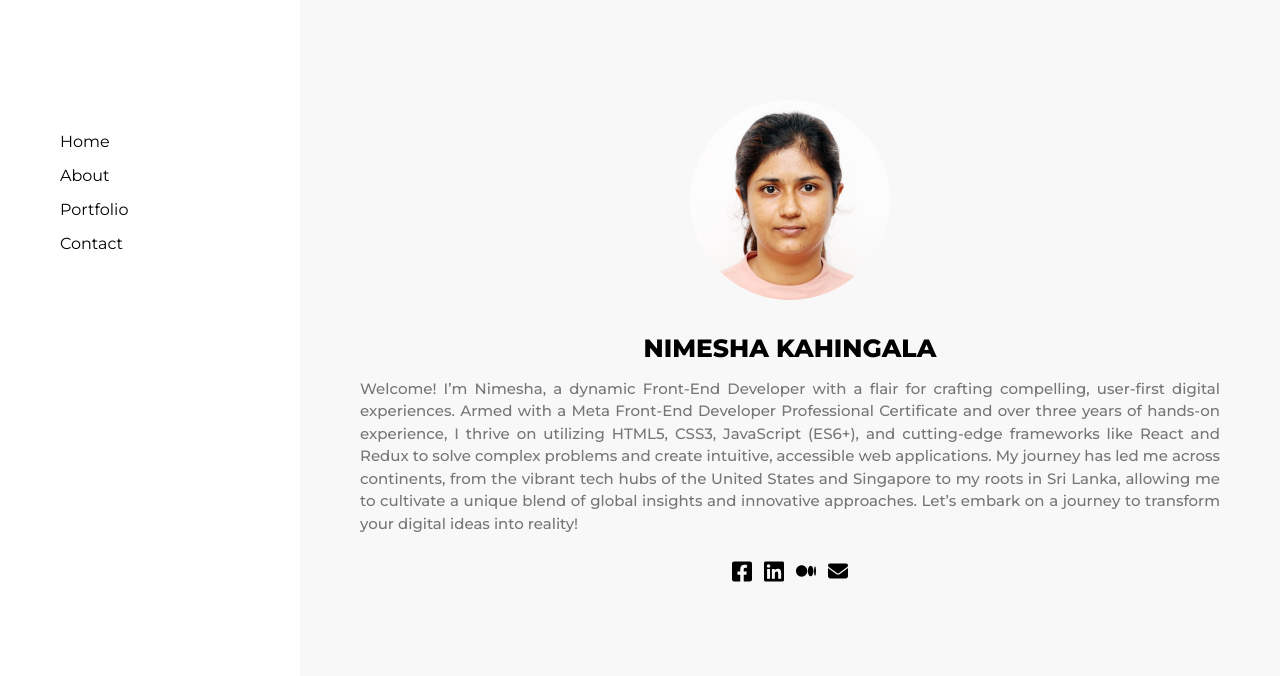
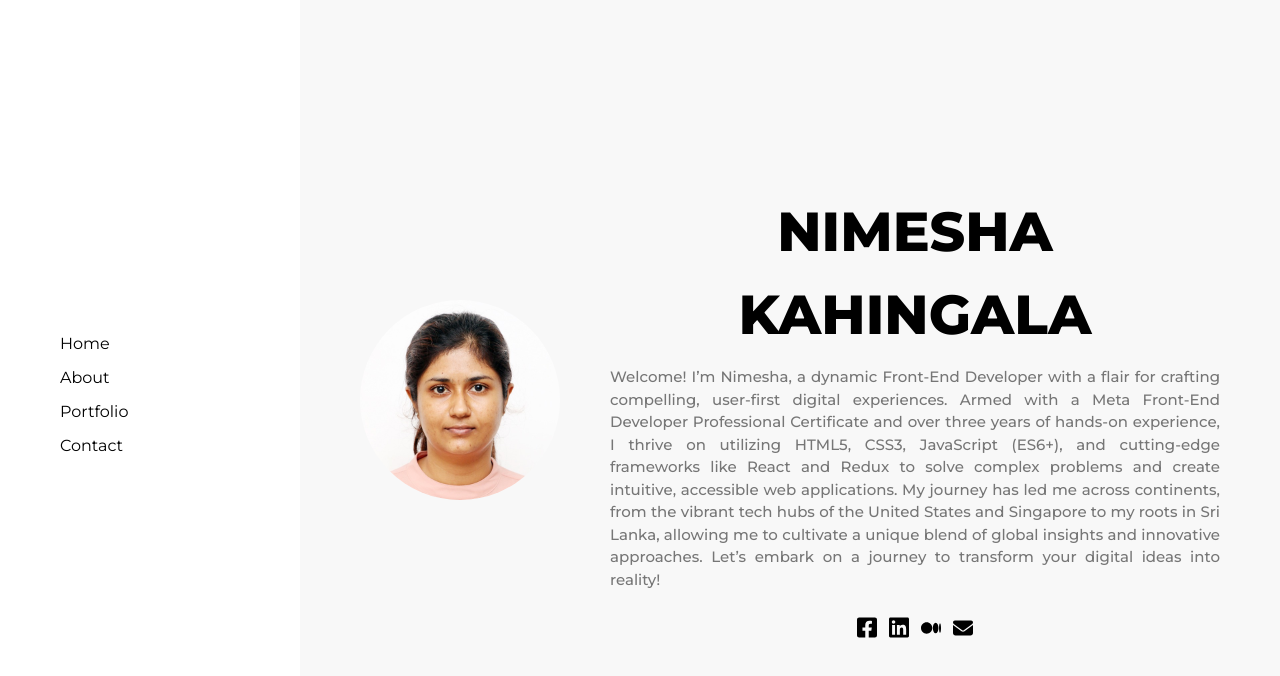
Before and after one commit to NimeshaKahingala/portfolio, a React (Create React App) app: page / in a window 1280 px wide. Shown: the top 676 px of the page. Built offline with nearby package versions, Linux system fonts and the light colour scheme.

Commit message:
styles added

```diff
--- a/src/components/nav.scss
+++ b/src/components/nav.scss
@@ -34,7 +34,10 @@
         width: 300px;
 
         .container {
-            padding: 130px 20px 0 60px;
+            align-items: center;
+            display: flex;
+            height: 100vh;
+            padding: 0 20px 0 60px;
 
             ul {
                 li {
@@ -44,3 +47,9 @@
         }
     }
 }
+
+@media only screen and (min-width: 1600px) {
+    .nav-bar {
+        width: 400px !important;
+    }
+}
--- a/src/pages/about.scss
+++ b/src/pages/about.scss
@@ -204,8 +204,16 @@
     .about-page {
         padding-left: 300px;
 
+        .about-section {
+            .image {
+                background-position: left;
+            }
+        }
+
         .container {
             padding: 100px 60px 40px 60px;
+            max-width: 1070px;
+            margin: auto;
         }
     }
 }
--- a/src/pages/contact.scss
+++ b/src/pages/contact.scss
@@ -12,7 +12,19 @@
             padding: 30px 0;
 
             ul {
+                align-items: center;
+                display: flex;
+
                 li {
+                    margin-right: 20px;
+                    transition-property: all;
+                    transition-timing-function: cubic-bezier(0.4, 0, 0.2, 1);
+                    transition-duration: 300ms;
+
+                    &:hover {
+                        transform: scale(1.3);
+                    }
+
                     a {
                         img {
                             margin-bottom: 10px;
@@ -24,7 +36,7 @@
         }
 
         .section-name {
-            background-color: rgba(0,0,0,.04);
+            background-color: rgba(0, 0, 0, .04);
             color: #333;
             display: inline-block;
             font-size: 12px;
@@ -42,9 +54,7 @@
             margin-bottom: 30px;
         }
 
-        .text {
-
-        }
+        .text {}
     }
 }
 
@@ -54,6 +64,8 @@
 
         .container {
             padding: 40px 60px 40px 60px;
+            max-width: 1070px;
+            margin: auto;
         }
     }
 }
--- a/src/pages/home.scss
+++ b/src/pages/home.scss
@@ -70,9 +70,30 @@
 @media only screen and (min-width: 768px) {
     .home-page {
         padding-left: 300px;
+        padding-top: 0;
 
         .container {
+            display: flex;
+            height: 100vh;
+            max-width: 1070px;
+            margin: auto;
             padding: 40px 60px 40px 60px;
+
+            .content {
+                flex-direction: row;
+
+                .avatar {
+                    min-width: 200px;
+                }
+
+                .details {
+                    margin-left: 50px;
+
+                    .name {
+                        font-size: 55px;
+                    }
+                }
+            }
         }
     }
 }
--- a/src/pages/portfolio.scss
+++ b/src/pages/portfolio.scss
@@ -74,6 +74,8 @@
 
         .container {
             padding: 40px 60px 40px 60px;
+            max-width: 1070px;
+            margin: auto;
 
             .list-wrapper {
                 .portfolio-list {
@@ -87,9 +89,15 @@
                         .inner {
                             height: 430px;
 
+                            a {
+                                .details {
+                                    padding: 15px;
+                                }
+
                                 .image-wrap {
+                                    background-color: #f8f8f8;
                                     margin: auto;
-                                padding-top: 20px;
+                                    padding: 20px 0;
                                     width: 88%;
                                     transition-property: all;
                                     transition-timing-function: cubic-bezier(0.4, 0, 0.2, 1);
@@ -100,6 +108,8 @@
                                         filter: grayscale(100%);
                                     }
                                 }
+                            }
+
                         }
 
                         &:hover,
```
Lines whose indentation alone changed are shown as unchanged.
